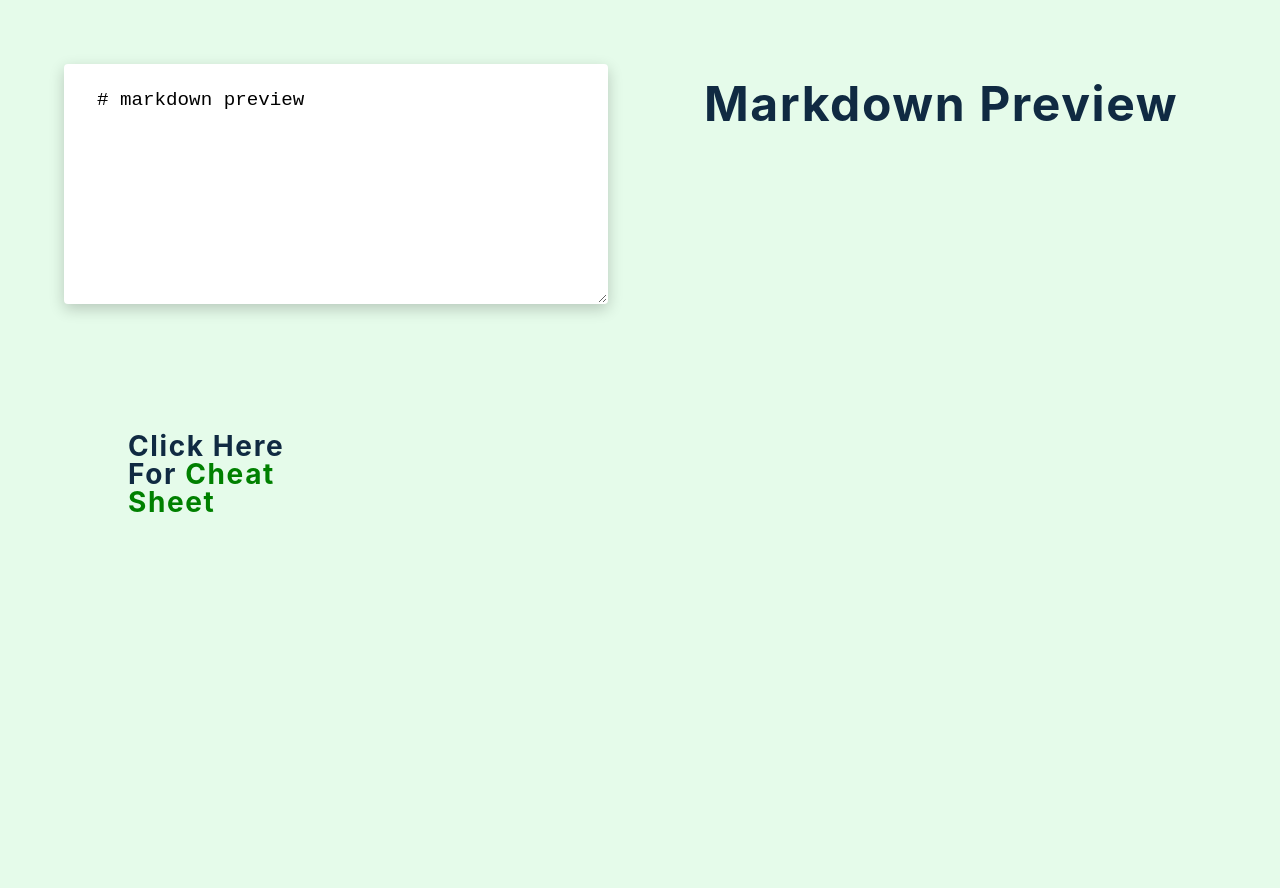
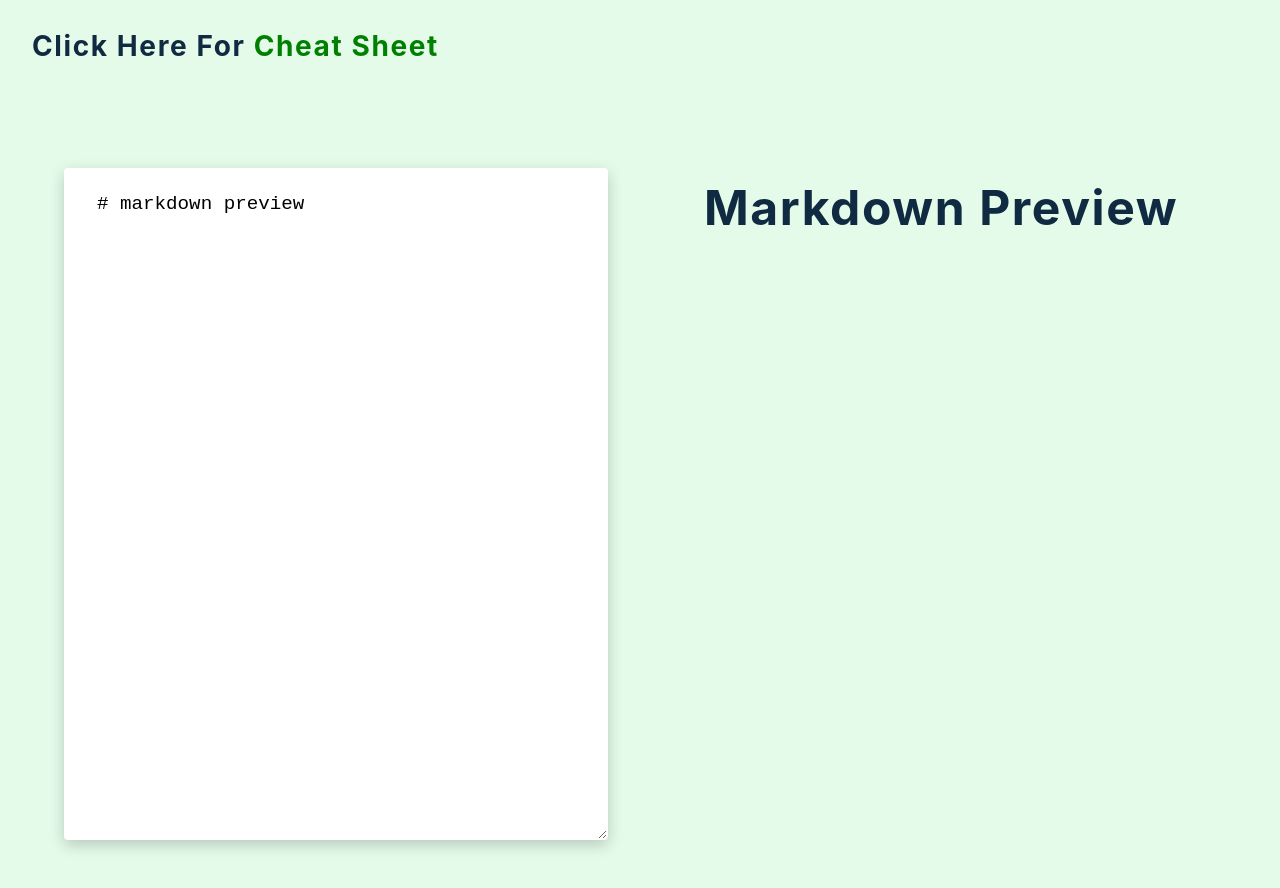
Before and after one commit to hritikd3/markdown-react, a React (Vite) app: page / in a window 1280 px wide. Shown: the top 888 px of the page. Built offline with nearby package versions, Linux system fonts and the light colour scheme.

Commit message:
top compoenent

```diff
--- a/src/App.css
+++ b/src/App.css
@@ -96,6 +96,9 @@ p {
   margin-bottom: 1.25rem;
   color: var(--clr-grey-3);
 }
+.cheat-sheet{
+  padding: 2rem;
+}
 @media screen and (min-width: 800px) {
   h1 {
     font-size: 3rem;
@@ -143,9 +146,12 @@ Markdown
   padding: 4rem;
   display: grid;
   row-gap: 4rem;
+
 }
+
 a{
   color: green;
+
 }
 .input {
   border-color: transparent;
--- a/src/App.jsx
+++ b/src/App.jsx
@@ -6,6 +6,10 @@ function App() {
 
   return (
     <main>
+        <section className="cheat-sheet">
+<h3> Click here for <a href="https://www.markdownguide.org/cheat-sheet" target="_blank"> cheat sheet</a>
+</h3>
+        </section>
       <section className='markdown'>
         <textarea
           className='input'
@@ -15,10 +19,7 @@ function App() {
         <article className='result'>
           <ReactMarkdown>{markdown}</ReactMarkdown>
         </article>
-        <main className="markdown">
-<h3> Click here for <a href="https://www.markdownguide.org/cheat-sheet" target="_blank"> cheat sheet</a>
-</h3>
-        </main>
+
       </section>
     </main>
   )
```
